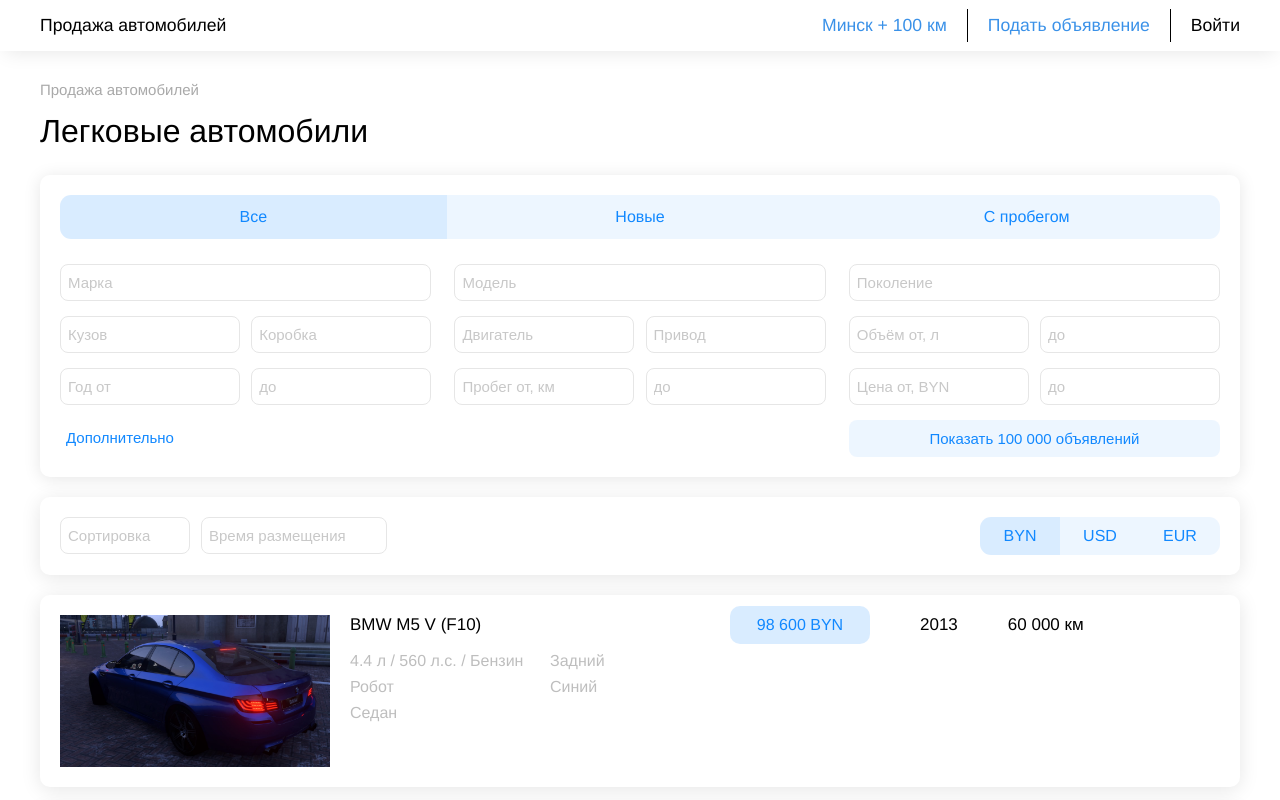
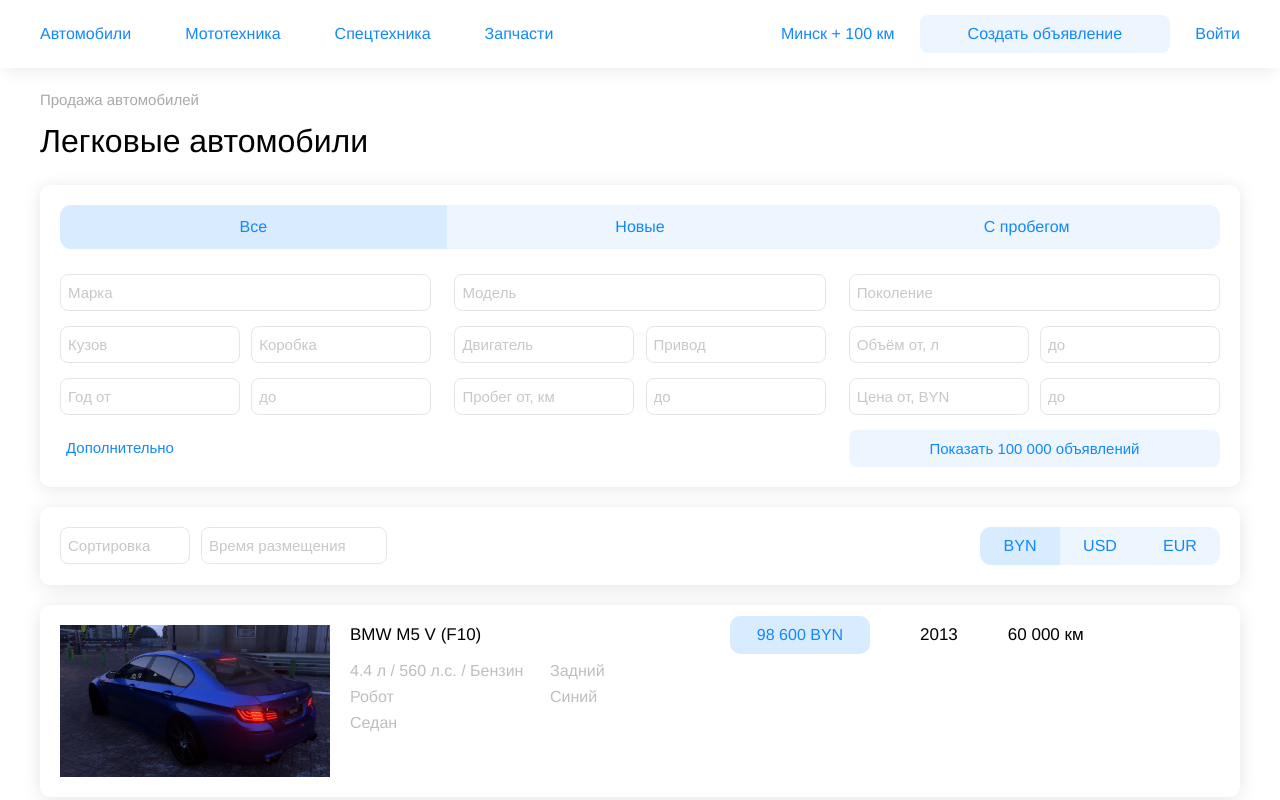
Before and after one commit to unicode256/EXPP, a plain HTML site: page cars.html in a window 1280 px wide. Shown: the top 800 px of the page. Drawn offline with Linux system fonts and the light colour scheme.

Commit message:
navbar is redesigned

```diff
--- a/cars.html
+++ b/cars.html
@@ -14,12 +14,15 @@
         <div class="navbar">
             <div class="navbar_content">
                 <div id="leftside">
-                    <span>Продажа автомобилей</span>
+                    <a>Автомобили</a>
+                    <a>Мототехника</a>
+                    <a>Спецтехника</a>
+                    <a>Запчасти</a>
                 </div>
                 <div id="rightside">
-                    <span id="auth">Войти</span>
-                    <span id="create_post">Подать объявление</span>
-                    <span id="location">Минск + 100 км</span>
+                    <a id="location">Минск + 100 км</a>
+                    <a id="create_post">Создать объявление</a>
+                    <a id="auth">Войти</a>
                 </div>
             </div>
         </div>
--- a/style.css
+++ b/style.css
@@ -1,11 +1,6 @@
-/*.navbar_content, #leftside, #rightside, span {
-    border: 1px solid black;
-}*/
-
 html {
     padding: 0;
     margin: 0;
-    /* background-color: #f2f8ff; */
     background-color: #fff;
 }
 
@@ -13,9 +8,14 @@ body {
     padding: 0;
     margin: 0;
     font-family: Helvetica;
+    font-size: 16px;
 }
 
 /*стили для панели навигации*/
+
+.navbar * {
+    /* border: 1px solid black; */
+}
 
 .navbar {
     position: fixed;
@@ -26,73 +26,59 @@ body {
     box-shadow: 0 6px 20px -5px rgba(0, 0, 0, 0.1);
 }
 
+.navbar_content #leftside, .navbar_content #rightside{
+    display: flex;
+    align-items: center;
+    justify-content: space-between;
+    padding-top: 15px;
+    padding-bottom: 15px;
+}
+
+.navbar_content #leftside {
+    width: 45%;
+}
+
+.navbar_content #rightside {
+    width: 459px;
+}
+
 .navbar_content {
     width: 1200px;
     margin-left: auto;
     margin-right: auto;
-    overflow: auto;
+    display: flex;
+    justify-content: space-between;
 }
 
-#leftside, #rightside {
-    width: 594px;/*исправить на 600*/
-}
-
-#leftside, #leftside span {
-    float: left;
-}
-
-#rightside, #rightside span {
-    float: right;
-}
-
-#rightside {
-    overflow: auto;
-    margin-top: 9px;
-}
-
-#leftside span, #rightside span {
-    display: block;
-    font-size: 1.1em;
-    padding: 15px 10px 15px 0;
+.navbar_content a {
     cursor: pointer;
 }
 
-#rightside span {
-    padding-left: 20px;
-    padding-right: 20px;
-    padding-top: 6px;
-    padding-bottom: 6px;
+.navbar_content #leftside a {
+    margin-right: 10%;
+    color: rgb(17, 136, 255);
 }
 
-#leftside span:hover {
-    /*color: rgb(29, 202, 34);*/
-    color: rgb(58, 145, 232);
+.navbar_content #rightside {
+    color: rgb(17, 136, 255);
 }
 
-#rightside #create_post span {
-    display: block;
-    padding: 0;
-    margin: 0;
-    float: left;
+.navbar_content #rightside #location:hover, .navbar_content #rightside #auth:hover {
+    color: rgba(17, 136, 255, 0.7);
 }
 
-#rightside #location, #rightside #create_post{
-    /*color: rgb(29, 202, 34);*/
-    color: rgb(58, 145, 232);
-    border-right: 1px solid black;
+.navbar_content #rightside #create_post {
+    padding-top: 10px;
+    padding-bottom: 10px;
+    width: 250px;
+    text-align: center;
+    background-color: rgba(0, 128, 255, 0.07);
+    color: rgb(17, 136, 255);
+    border-radius: 8px;
 }
 
-#rightside #location:hover, #rightside #create_post:hover {
-    /*color: rgb(65, 226, 70);*/
-    color: rgb(94, 175, 255);
-}
-
-#rightside #auth {
-    padding-right: 0;
-}
-
-#rightside #auth:hover {
-    color: rgb(58, 145, 232);
+.navbar_content #rightside #create_post:hover {
+    background-color: rgba(0, 128, 255, 0.15);
 }
 
 /*стили для контента*/
@@ -104,7 +90,7 @@ body {
 .content {
     width: 1200px;
     height: 1000px;
-    margin: 81px auto 0 auto;
+    margin: 91px auto 0 auto;
     font-family: Helvetica;
 }
 
```
